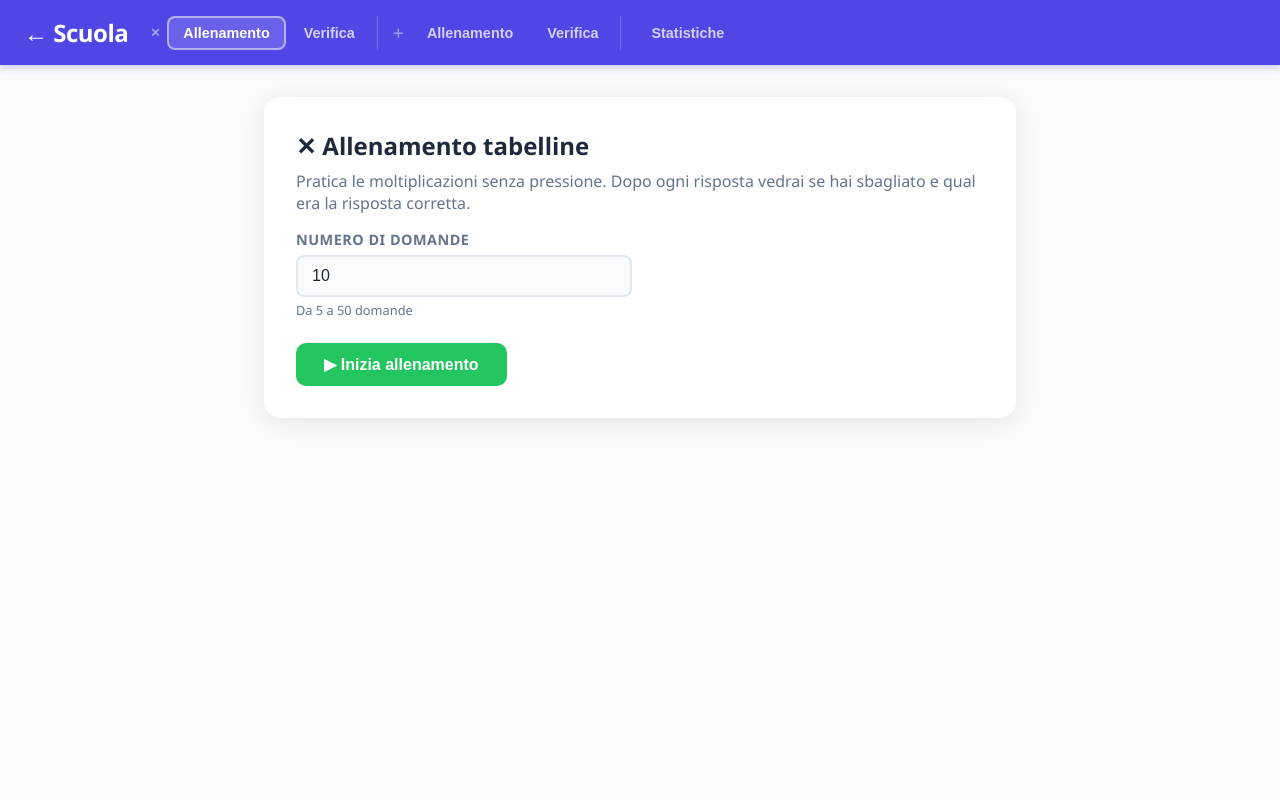
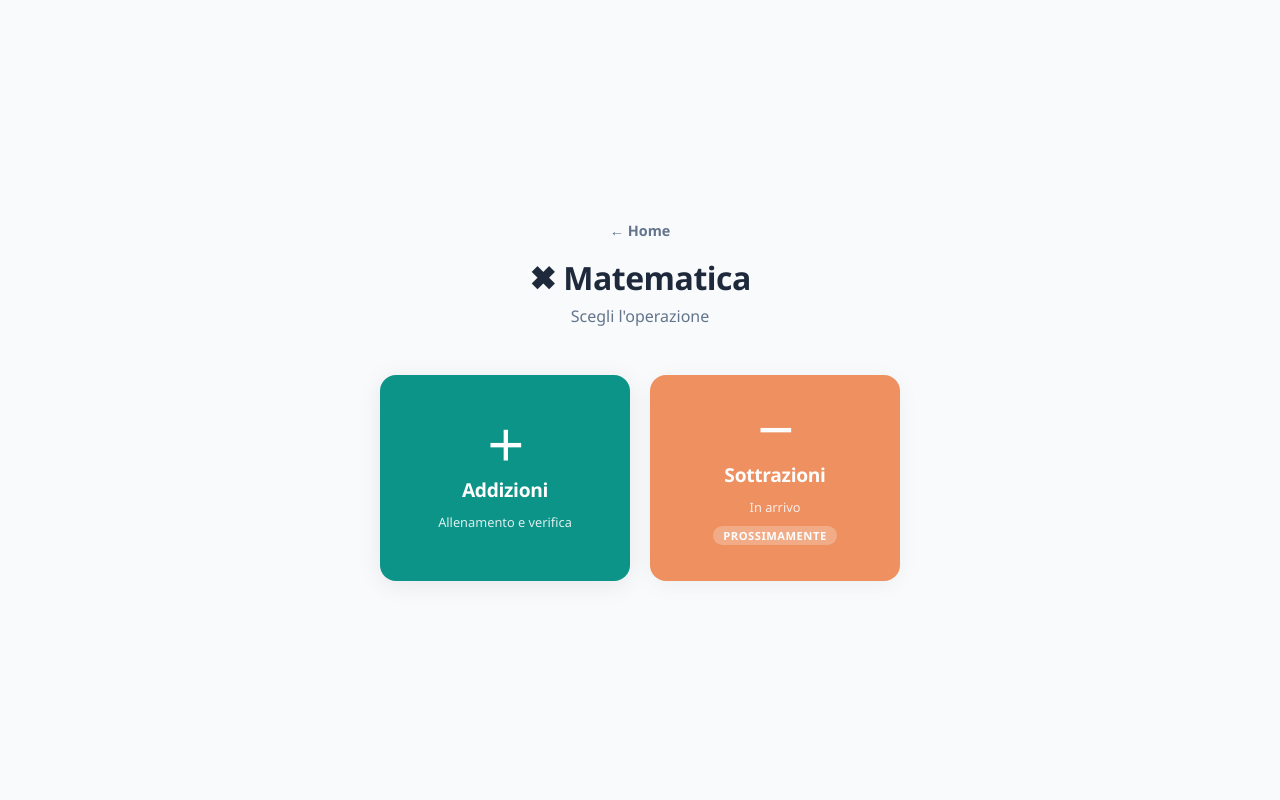
Before and after one commit to mchiapello/tabelline, a Flask app: page /matematica in a window 1280 px wide. Run offline with Flask 3, Linux system fonts and the light colour scheme.

Commit message:
feat: sub-landing matematica con card per operazione
- /matematica → sub-landing con card Addizioni e Sottrazioni (wip)
- /matematica/addizioni → pagina dedicata addizioni (training + verifica + stats)
- /matematica/sottrazioni → placeholder arancione
- /matematica/moltiplicazioni → app tabelline esistente (non ancora in nav)
- app.js: DEFAULT_MATERIA per scegliere la materia di default nelle stats
- app.js: null-check su sezioni opzionali dello stats view
- CSS: aggiunge --sottrazioni (#ea580c)

```diff
--- a/app.py
+++ b/app.py
@@ -10,6 +10,18 @@ def landing():
 
 @app.route("/matematica")
 def matematica():
+    return render_template("matematica_landing.html")
+
+@app.route("/matematica/addizioni")
+def matematica_addizioni():
+    return render_template("addizioni.html")
+
+@app.route("/matematica/sottrazioni")
+def matematica_sottrazioni():
+    return render_template("sottrazioni.html")
+
+@app.route("/matematica/moltiplicazioni")
+def matematica_moltiplicazioni():
     return render_template("index.html")
 
 @app.route("/italiano")
--- a/static/css/style.css
+++ b/static/css/style.css
@@ -5,6 +5,7 @@
   --add-light: #5eead4;
   --italiano: #7c3aed;
   --italiano-light: #c4b5fd;
+  --sottrazioni: #ea580c;
   --success: #22c55e;
   --danger: #ef4444;
   --warning: #f59e0b;
--- a/static/js/app.js
+++ b/static/js/app.js
@@ -35,7 +35,7 @@ function mostraVista(nome) {
   document.querySelectorAll(".nav-btn").forEach(b => b.classList.remove("active"));
   document.getElementById("view-" + nome).classList.add("active");
   document.getElementById("nav-" + nome).classList.add("active");
-  if (nome === "stats") caricaStatistiche("tabelline");
+  if (nome === "stats") caricaStatistiche(window.DEFAULT_MATERIA || "tabelline");
 }
 
 // ─────────────────────────────────────────────────────────────────────────────
@@ -627,11 +627,11 @@ async function caricaStatistiche(materia) {
   const tab = document.getElementById(`stat-tab-${materia}`);
   if (tab) tab.classList.add("active");
 
-  // Mostra/nascondi sezioni specifiche per materia
-  document.getElementById("stat-heatmap-section").style.display =
-    materia === "tabelline" ? "block" : "none";
-  document.getElementById("stat-livelli-section").style.display =
-    materia === "addizioni" ? "block" : "none";
+  // Mostra/nascondi sezioni specifiche per materia (elementi opzionali)
+  const heatmapSection = document.getElementById("stat-heatmap-section");
+  const livelliSection  = document.getElementById("stat-livelli-section");
+  if (heatmapSection) heatmapSection.style.display = materia === "tabelline" ? "block" : "none";
+  if (livelliSection)  livelliSection.style.display  = materia === "addizioni" ? "block" : "none";
 
   try {
     const res  = await fetch(`/api/statistiche?materia=${materia}`);
--- /dev/null
+++ b/templates/matematica_landing.html
@@ -0,0 +1,128 @@
+<!DOCTYPE html>
+<html lang="it">
+<head>
+  <meta charset="UTF-8">
+  <meta name="viewport" content="width=device-width, initial-scale=1.0">
+  <title>Matematica</title>
+  <link rel="stylesheet" href="/static/css/style.css">
+  <style>
+    .sub-landing-wrap {
+      min-height: 100vh;
+      display: flex;
+      flex-direction: column;
+      align-items: center;
+      justify-content: center;
+      padding: 32px 24px;
+    }
+
+    .sub-landing-header {
+      text-align: center;
+      margin-bottom: 48px;
+    }
+
+    .sub-landing-back {
+      display: inline-block;
+      color: var(--text-muted);
+      text-decoration: none;
+      font-size: 0.9rem;
+      font-weight: 600;
+      margin-bottom: 16px;
+      transition: color 0.15s;
+    }
+    .sub-landing-back:hover { color: var(--primary); }
+
+    .sub-landing-title {
+      font-size: 2rem;
+      font-weight: 800;
+      color: var(--text);
+      letter-spacing: -0.5px;
+      margin-bottom: 6px;
+    }
+
+    .sub-landing-subtitle {
+      color: var(--text-muted);
+      font-size: 1rem;
+    }
+
+    .operazioni-grid {
+      display: grid;
+      grid-template-columns: repeat(auto-fill, minmax(200px, 1fr));
+      gap: 20px;
+      width: 100%;
+      max-width: 520px;
+    }
+
+    .operazione-card {
+      display: flex;
+      flex-direction: column;
+      align-items: center;
+      justify-content: center;
+      gap: 10px;
+      padding: 36px 20px;
+      border-radius: var(--radius);
+      text-decoration: none;
+      color: white;
+      font-weight: 700;
+      transition: transform 0.15s, box-shadow 0.15s;
+      box-shadow: var(--shadow);
+      text-align: center;
+      position: relative;
+      overflow: hidden;
+    }
+
+    .operazione-card:hover {
+      transform: translateY(-4px);
+      box-shadow: 0 8px 32px rgba(0,0,0,0.15);
+    }
+
+    .operazione-card.addizioni   { background: var(--add); }
+    .operazione-card.addizioni:hover { background: #0f766e; }
+
+    .operazione-card.sottrazioni { background: var(--sottrazioni); }
+    .operazione-card.sottrazioni:hover { background: #c2410c; }
+
+    .operazione-card.wip { opacity: 0.65; cursor: default; }
+    .operazione-card.wip:hover { transform: none; box-shadow: var(--shadow); }
+
+    .op-icon   { font-size: 2.5rem; line-height: 1; }
+    .op-nome   { font-size: 1.2rem; letter-spacing: -0.3px; }
+    .op-desc   { font-size: 0.8rem; opacity: 0.85; font-weight: 400; }
+
+    .wip-badge {
+      background: rgba(255,255,255,0.25);
+      border-radius: 20px;
+      padding: 2px 10px;
+      font-size: 0.7rem;
+      font-weight: 700;
+      text-transform: uppercase;
+      letter-spacing: 0.5px;
+    }
+  </style>
+</head>
+<body>
+  <div class="sub-landing-wrap">
+    <div class="sub-landing-header">
+      <a href="/" class="sub-landing-back">← Home</a>
+      <div class="sub-landing-title">✖ Matematica</div>
+      <div class="sub-landing-subtitle">Scegli l'operazione</div>
+    </div>
+
+    <div class="operazioni-grid">
+
+      <a href="/matematica/addizioni" class="operazione-card addizioni">
+        <div class="op-icon">＋</div>
+        <div class="op-nome">Addizioni</div>
+        <div class="op-desc">Allenamento e verifica</div>
+      </a>
+
+      <div class="operazione-card sottrazioni wip">
+        <div class="op-icon">－</div>
+        <div class="op-nome">Sottrazioni</div>
+        <div class="op-desc">In arrivo</div>
+        <div class="wip-badge">Prossimamente</div>
+      </div>
+
+    </div>
+  </div>
+</body>
+</html>
```
Also changed, not shown: templates/addizioni.html (added, +253 -0 lines), templates/sottrazioni.html (added, +37 -0 lines).
